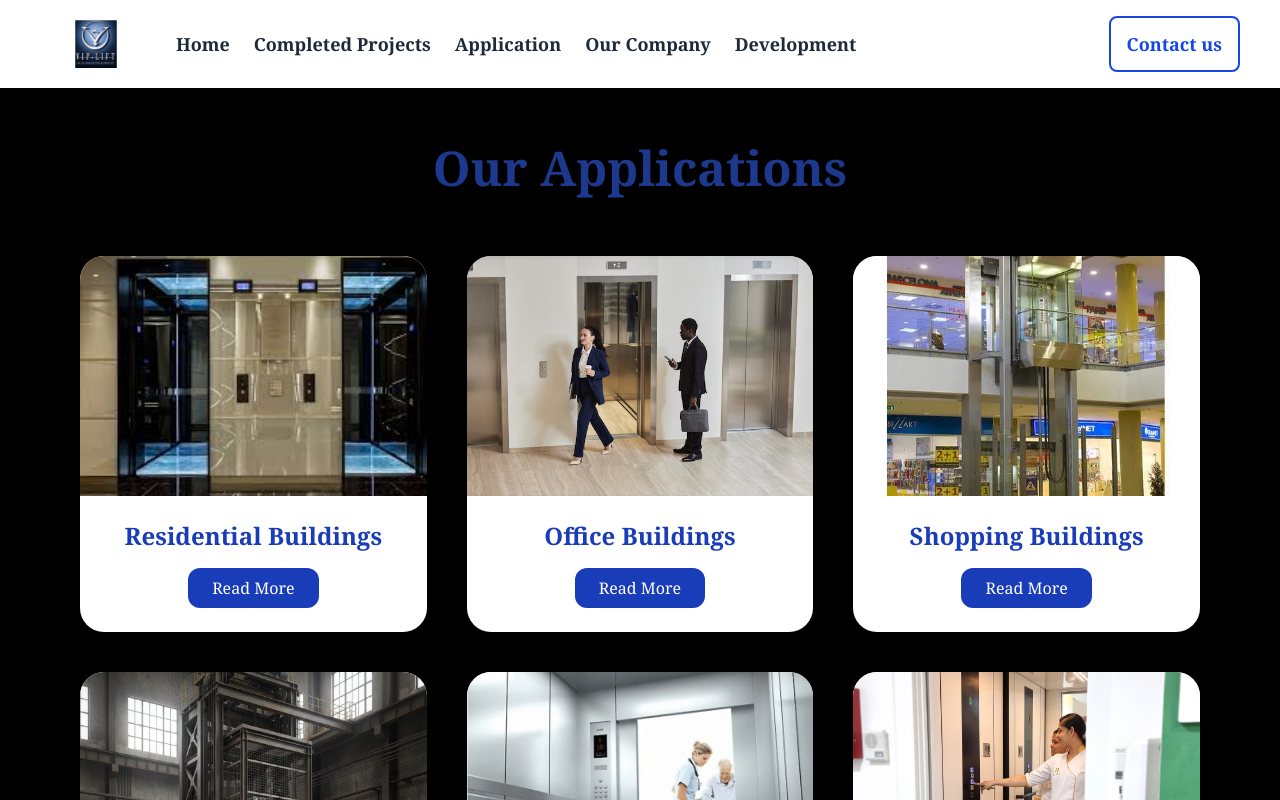
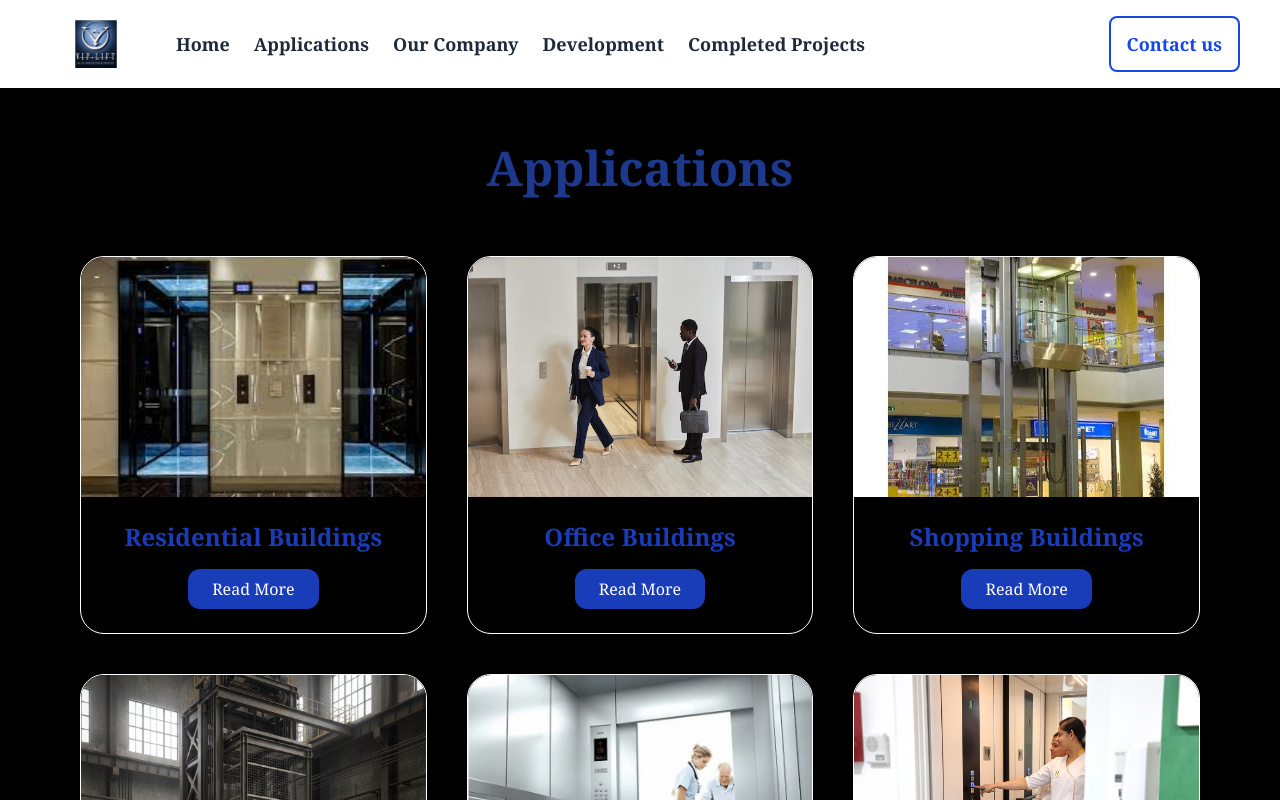
Before and after one commit to Ademiday00/VipLift, a React (Vite) app: page /application in a window 1280 px wide. Shown: the top 800 px of the page. Built offline with nearby package versions, Linux system fonts and the light colour scheme.

Commit message:
updated -v

```diff
--- a/src/components/Applications.tsx
+++ b/src/components/Applications.tsx
@@ -54,15 +54,15 @@ const Applications = () => {
 
       <div className="px-6 md:px-20 py-16 font-serif">
         <h1 className="text-4xl md:text-5xl font-bold text-center text-blue-900 mb-16">
-          Our Applications
+          Applications
         </h1>
 
 
-        <div className="grid sm:grid-cols-2 lg:grid-cols-3 gap-10">
+        <div className="grid sm:grid-cols-2 lg:grid-cols-3 gap-10 ">
           {applications.map((item, index) => (
             <div
               key={index}
-              className="bg-white rounded-3xl shadow-lg overflow-hidden hover:shadow-2xl transition duration-500 transform hover:-translate-y-2"
+              className="border border-white rounded-3xl shadow-lg overflow-hidden hover:shadow-2xl transition duration-500 transform hover:-translate-y-2"
             >
               <img
                 src={item.image}
--- a/src/components/Contactus.tsx
+++ b/src/components/Contactus.tsx
@@ -3,7 +3,7 @@ import { FaMapMarkerAlt, FaPhoneAlt, FaEnvelope, FaClock } from "react-icons/fa"
 
 const ContactSection = () => {
   return (
-    <section className="w-full bg-black text-white py-16 px-6 md:px-20">
+    <section className="w-full bg-black text-white py-16 px-6 md:px-20" id="contact">
       <div className="max-w-6xl mx-auto grid md:grid-cols-2 gap-12">
 
 
--- a/src/components/Home.tsx
+++ b/src/components/Home.tsx
@@ -5,8 +5,24 @@ import Recommendation from './Recommendation';
 import Secondslide from "./Secondslide"
 import Aboutus from "./Aboutus";
 import ContactSection from './Contactus';
+import { useLocation } from "react-router-dom";
+import { useEffect } from "react";
 
 const Home = () => {
+  const location = useLocation();
+
+  useEffect(() => {
+    if (location.hash) {
+      const id = location.hash.replace("#", "");
+
+      setTimeout(() => {
+        const element = document.getElementById(id);
+        if (element) {
+          element.scrollIntoView({ behavior: "smooth" });
+        }
+      }, 800);
+    }
+  }, [location]);
   return (
     <div className='font-serif'>
       <Navbar />
--- a/src/components/Navbar.tsx
+++ b/src/components/Navbar.tsx
@@ -26,14 +26,10 @@ const Navbar = () => {
                 Home
               </Link>
             </li>
-            <li>
-              <Link to="/projects" className="transition-colors duration-300 hover:text-blue-800">
-                Completed Projects
-              </Link>
-            </li>
+
             <li>
               <Link to="/application" className="transition-colors duration-300 hover:text-blue-800" >
-                Application
+                Applications
               </Link>
             </li>
             <li>
@@ -44,6 +40,11 @@ const Navbar = () => {
             <li>
               <Link to="/development" className="transition-colors duration-300 hover:text-blue-800">
                 Development
+              </Link>
+            </li>
+            <li>
+              <Link to="/projects" className="transition-colors duration-300 hover:text-blue-800">
+                Completed Projects
               </Link>
             </li>
           </ul>
@@ -60,7 +61,7 @@ const Navbar = () => {
             size={20}
           /> */}
           <Link
-            to="/contact"
+            to="/#contact"
             className="font-bold text-blue-700 border-2 border-solid border-blue-700 rounded-lg px-4 py-3 hover:bg-blue-800 hover:text-white transition transform duration-300 hover:-translate-y-1 hover:scale-105"
           >
             Contact us
@@ -98,11 +99,7 @@ const Navbar = () => {
                 Home
               </Link>
             </li>
-            <li>
-              <Link to="/product" onClick={() => setIsOpen(false)}>
-                Product
-              </Link>
-            </li>
+
             <li>
               <Link to="/application" onClick={() => setIsOpen(false)}>
                 Application
@@ -118,6 +115,11 @@ const Navbar = () => {
                 Development
               </Link>
             </li>
+            <li>
+              <Link to="/product" onClick={() => setIsOpen(false)}>
+               Completed Project
+              </Link>
+            </li>
           </ul>
 
           {/* <div className="gap-6">
@@ -126,7 +128,7 @@ const Navbar = () => {
           </div> */}
 
           <Link
-            to="/contact"
+            to="/#contact"
             onClick={() => setIsOpen(false)}
             className="font-bold text-blue-700 border-2 rounded-lg px-6 py-3 hover:text-blue-800 transition-colors duration-300"
           >
--- a/src/components/Ourcompany.tsx
+++ b/src/components/Ourcompany.tsx
@@ -1,8 +1,10 @@
 // import React from "react";
+import { useNavigate } from "react-router-dom";
 import VipLift from "../assets/Feature-Home-lift-cost.jpg";
 import Navbar from "./Navbar";
 
 const Ourcompany = () => {
+  const navigate = useNavigate()
   return (
 
     <div className="max-w-7xl mx-auto px-4 sm:px-6 py-16 font-serif">
@@ -107,7 +109,7 @@ const Ourcompany = () => {
         <p className="text-gray-600 mb-6">
           Get in touch with us to discuss your project needs.
         </p>
-        <button className="px-8 py-3 border rounded-md hover:bg-sky-700 transition duration-700 ease-in-out">
+        <button className="px-8 py-3 border rounded-md hover:bg-sky-700 transition duration-700 ease-in-out" onClick={()=>navigate("/#contact", { replace: false })}>
           Contact Us
         </button>
       </section>
```
